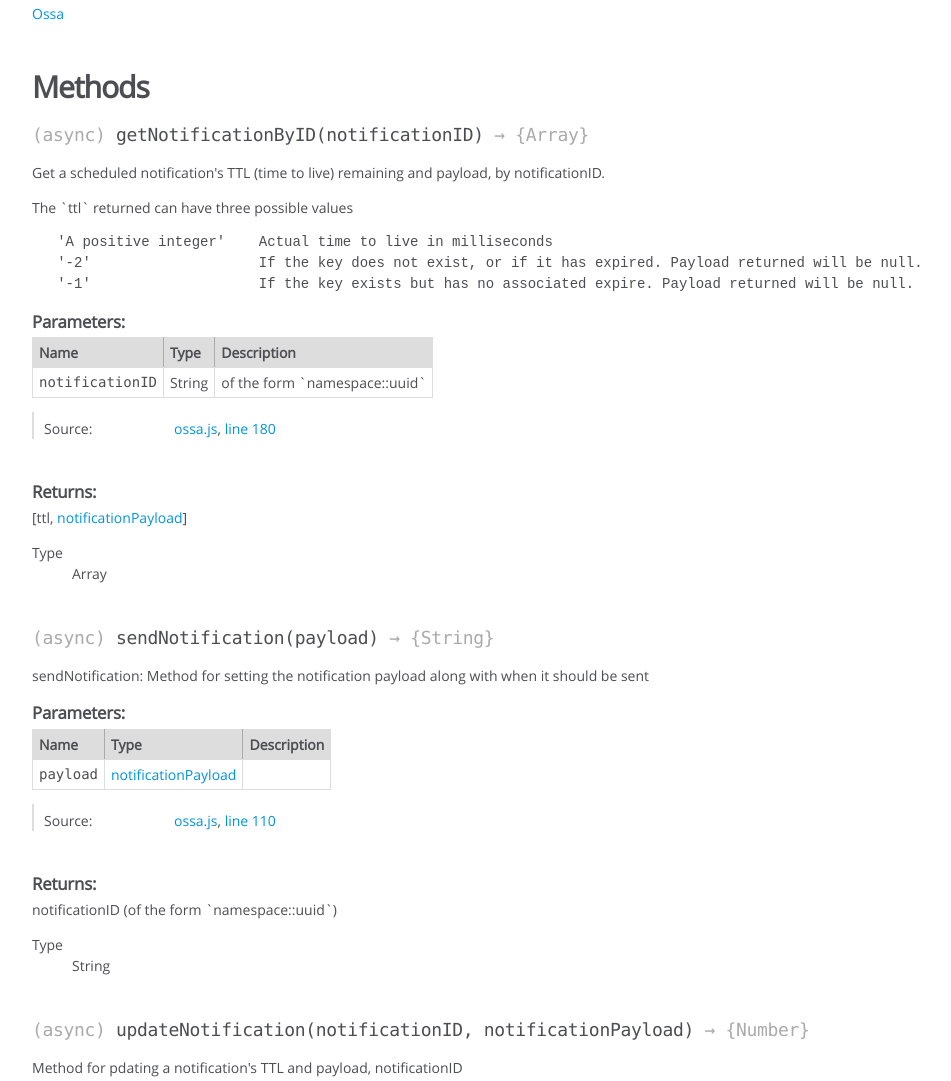
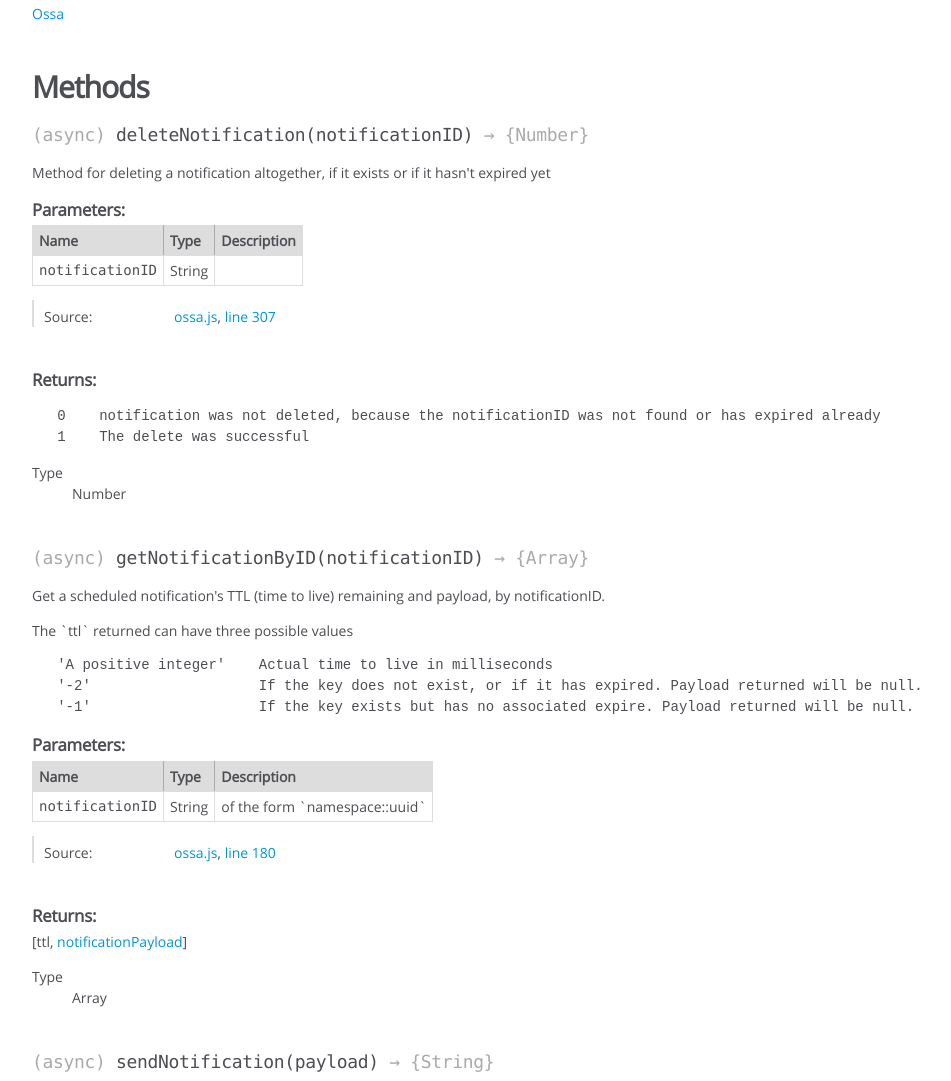
Before and after one commit to bensooraj/ossa, a website: page docs/Ossa.html in a window 1280 px wide. Shown: the part 1239-2320 px from the top of the page, without its empty margins (0-951 px from the left). Drawn offline with Linux system fonts and the light colour scheme.

Commit message:
deleteNotification documentation as well

```diff
--- a/docs/Ossa.html
+++ b/docs/Ossa.html
@@ -515,6 +515,166 @@
 
 
 
+    <h4 class="name" id="deleteNotification"><span class="type-signature">(async) </span>deleteNotification<span class="signature">(notificationID)</span><span class="type-signature"> &rarr; {Number}</span></h4>
+
+
+
+    <p class="summary">Method for deleting a notification altogether, if it exists or if it hasn't expired yet</p>
+
+
+
+
+
+
+
+
+
+
+
+
+    <h5>Parameters:</h5>
+
+
+<table class="params">
+    <thead>
+    <tr>
+
+        <th>Name</th>
+
+
+        <th>Type</th>
+
+
+
+
+
+        <th class="last">Description</th>
+    </tr>
+    </thead>
+
+    <tbody>
+
+
+        <tr>
+
+                <td class="name"><code>notificationID</code></td>
+
+
+            <td class="type">
+
+
+<span class="param-type">String</span>
+
+
+
+            </td>
+
+
+
+
+
+            <td class="description last"></td>
+        </tr>
+
+
+    </tbody>
+</table>
+
+
+
+
+
+
+<dl class="details">
+
+
+
+
+
+
+
+
+
+
+
+
+
+
+
+
+
+
+
+
+
+
+
+
+
+
+    <dt class="tag-source">Source:</dt>
+    <dd class="tag-source"><ul class="dummy"><li>
+        <a href="ossa.js.html">ossa.js</a>, <a href="ossa.js.html#line307">line 307</a>
+    </li></ul></dd>
+
+
+
+
+
+
+
+</dl>
+
+
+
+
+
+
+
+
+
+
+
+
+
+
+
+<h5>Returns:</h5>
+
+
+<div class="param-desc">
+    <pre>
+   0    notification was not deleted, because the notificationID was not found or has expired already
+   1    The delete was successful
+</pre>
+</div>
+
+
+
+<dl>
+    <dt>
+        Type
+    </dt>
+    <dd>
+
+<span class="param-type">Number</span>
+
+
+    </dd>
+</dl>
+
+
+
+
+
+
+
+
+
+
+
+
+
     <h4 class="name" id="getNotificationByID"><span class="type-signature">(async) </span>getNotificationByID<span class="signature">(notificationID)</span><span class="type-signature"> &rarr; {Array}</span></h4>
 
 
@@ -845,7 +1005,7 @@
 
 
 
-    <p class="summary">Method for pdating a notification's TTL and payload, notificationID</p>
+    <p class="summary">Method for updating a notification's TTL and payload, notificationID</p>
 
 
 
@@ -1086,7 +1246,7 @@
 
     <dt class="tag-source">Source:</dt>
     <dd class="tag-source"><ul class="dummy"><li>
-        <a href="ossa.js.html">ossa.js</a>, <a href="ossa.js.html#line341">line 341</a>
+        <a href="ossa.js.html">ossa.js</a>, <a href="ossa.js.html#line387">line 387</a>
     </li></ul></dd>
 
 
@@ -1134,7 +1294,7 @@
 <br class="clear">
 
 <footer>
-    Documentation generated by <a href="https://github.com/jsdoc/jsdoc">JSDoc 3.6.4</a> on Tue Apr 28 2020 14:26:03 GMT+0530 (India Standard Time)
+    Documentation generated by <a href="https://github.com/jsdoc/jsdoc">JSDoc 3.6.4</a> on Tue Apr 28 2020 22:02:25 GMT+0530 (India Standard Time)
 </footer>
 
 <script> prettyPrint(); </script>
```
Also changed, not shown: docs/global.html (+1 -1 lines), docs/index.html (+1 -1 lines), docs/ossa.js.html (+48 -2 lines).
